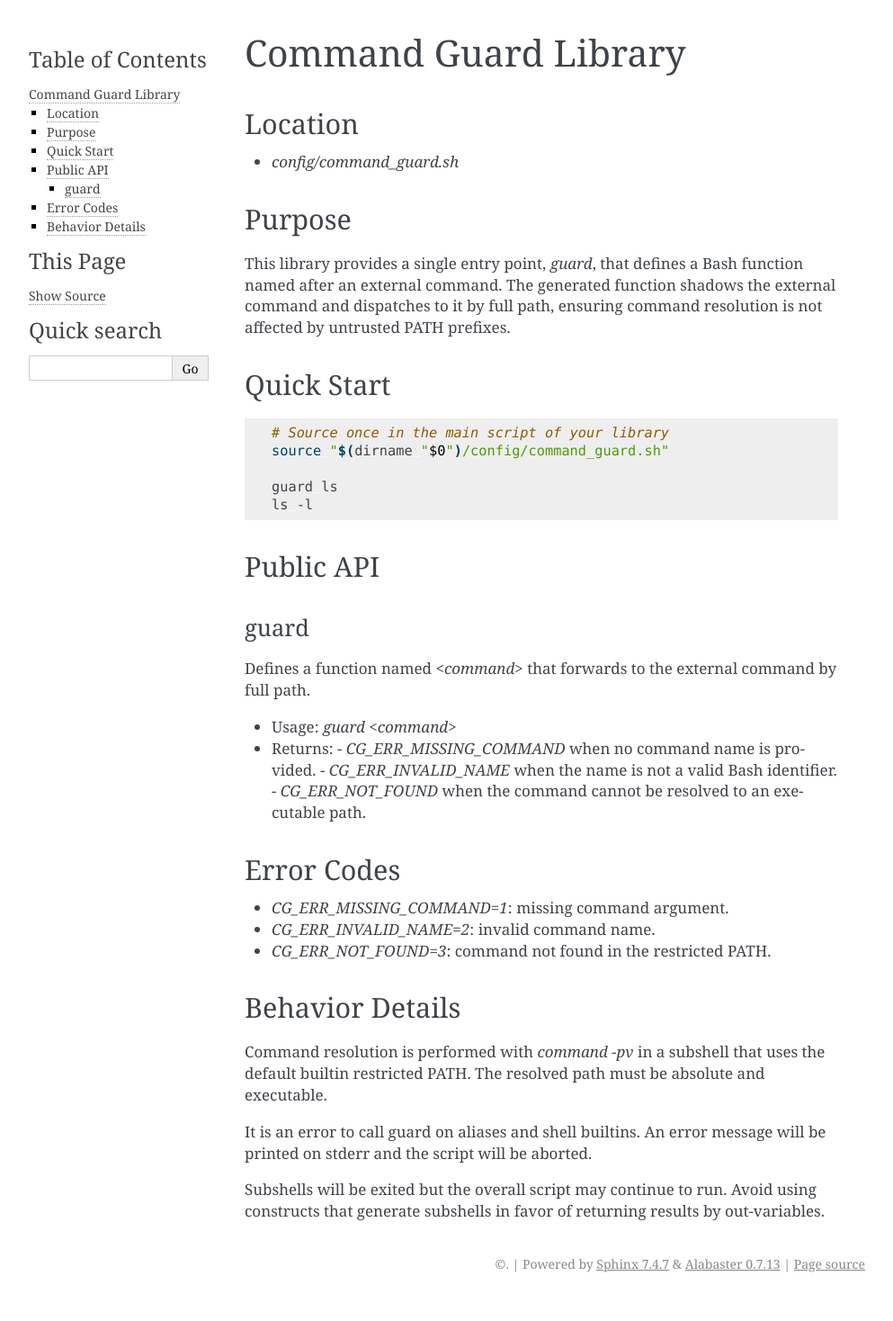
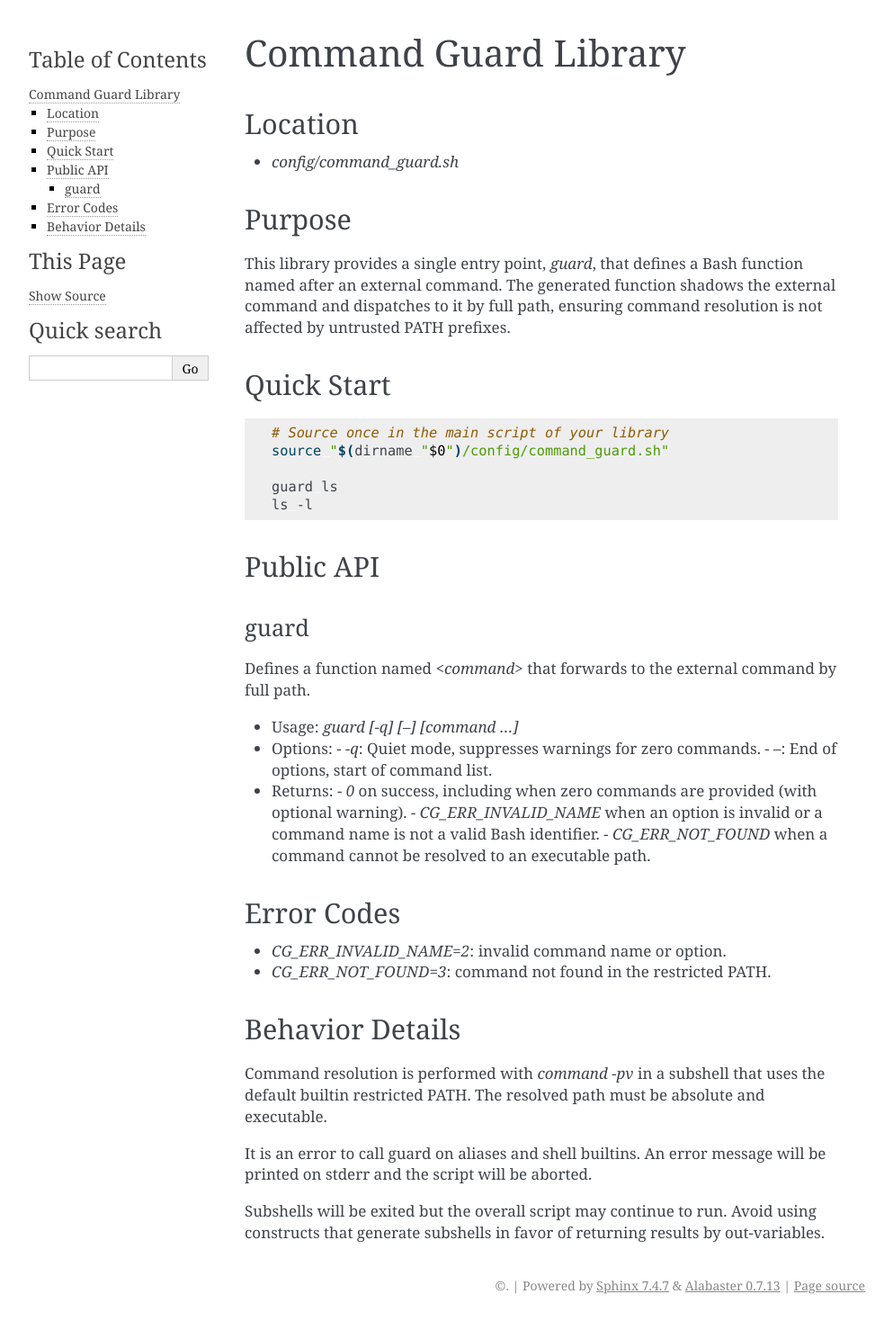
Before and after one commit to CriticalOptimisation/bash-deploy-libs, a Sphinx documentation site: the page built from docs/libraries/command_guard.rst, in a window 1280 px wide. Shown: the whole page at 90% size, without its empty margins (148-1141 px from the left). Built offline with Sphinx 7.4.7, drawn with Linux system fonts in a browser that asks for light colours; pages that are not in the unit, such as notebooks, are missing from menus; before the commit the page ends 1444 px from its top, so only the background shows below that.

Commit message:
git status  git cherry-pick ffbfe83316c694ba88c8b3259d6c3e3924a7adc4  git log --oneline -3  git cherry-pick --skip  git push -u origin feature/guard-zero-commands-clean  gh pr create --title "[Feature] Enhance guard function to handle zero commands gracefully" --body "## Description Modify the \`guard\` function in \`config/command_guard.sh\` to treat zero arguments as a normal case that emits a warning and returns success (0), instead of an error.
- Add \`-q\` option to suppress warnings when expected
- Add \`--\` option to clearly mark the beginning of the variable list of arguments
- Remove redundant empty string check (handled by identifier validation)
- Update usage message accordingly
- Use \`getopts\` for standardized option parsing
- Update documentation and tests

When automating guard command generation from scripts that may have no external commands:
\`\`\`bash
declare -a found_commands=()
guard \"\${found_commands[@]}\"
\`\`\`

All existing tests pass, new tests added for PR#4 features." --base main --head feature/guard-zero-commands-clean
Implement PR#4: enhance guard function for zero commands and options

- Add -q option to suppress warnings
- Add -- option to separate options from commands
- Change zero commands from error to warning with return 0
- Remove redundant empty string check
- Use getopts for standardized option parsing
- Update documentation and tests

```diff
--- a/docs/libraries/command_guard.rst
+++ b/docs/libraries/command_guard.rst
@@ -34,17 +34,19 @@ guard
 Defines a function named `<command>` that forwards to the external command by
 full path.
 
-- Usage: `guard <command>`
+- Usage: `guard [-q] [--] [command ...]`
+- Options:
+  - `-q`: Quiet mode, suppresses warnings for zero commands.
+  - `--`: End of options, start of command list.
 - Returns:
-  - `CG_ERR_MISSING_COMMAND` when no command name is provided.
-  - `CG_ERR_INVALID_NAME` when the name is not a valid Bash identifier.
-  - `CG_ERR_NOT_FOUND` when the command cannot be resolved to an executable path.
+  - `0` on success, including when zero commands are provided (with optional warning).
+  - `CG_ERR_INVALID_NAME` when an option is invalid or a command name is not a valid Bash identifier.
+  - `CG_ERR_NOT_FOUND` when a command cannot be resolved to an executable path.
 
 Error Codes
 -----------
 
-- `CG_ERR_MISSING_COMMAND=1`: missing command argument.
-- `CG_ERR_INVALID_NAME=2`: invalid command name.
+- `CG_ERR_INVALID_NAME=2`: invalid command name or option.
 - `CG_ERR_NOT_FOUND=3`: command not found in the restricted PATH.
 
 Behavior Details
```
Also changed, not shown: 2 other files.
